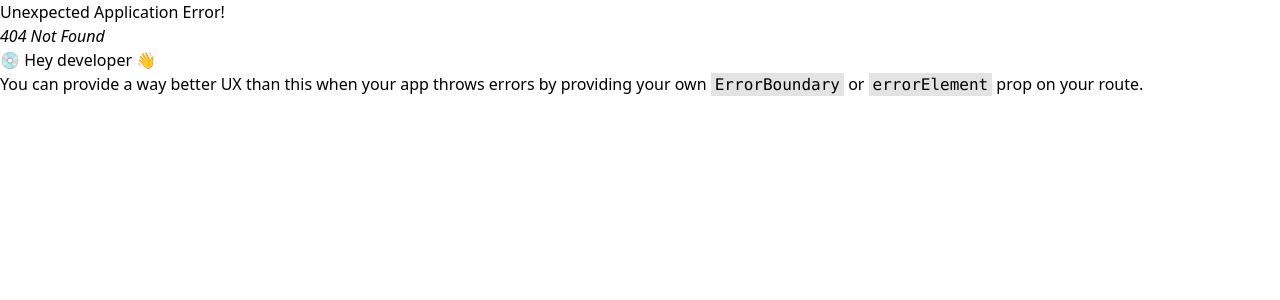
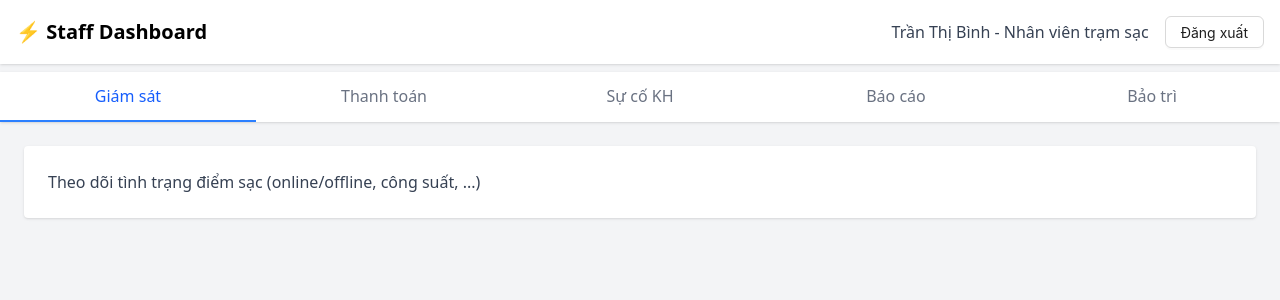
Before and after one commit to vupham-308/ev-charging-management, a React (Vite) app in the folder ev-charging-frontend/: page /staff in a window 1280 px wide. Before the commit this address had no page. Shown: the top 300 px of the page. Built offline with nearby package versions, Linux system fonts and the light colour scheme.

Commit message:
Them navigate thong qua role

```diff
--- /dev/null
+++ b/ev-charging-frontend/src/pages/admin/index.jsx
@@ -0,0 +1,37 @@
+import React from "react";
+import { Button } from "antd";
+import { useNavigate } from "react-router-dom";
+
+const AdminDashboard = () => {
+  const navigate = useNavigate();
+
+  const handleLogout = () => {
+    localStorage.removeItem("token");
+    navigate("/login");
+  };
+
+  return (
+    <div className="min-h-screen bg-gray-100">
+      <header className="flex justify-between items-center bg-white shadow p-4">
+        <h1 className="text-xl font-bold">🚀 Admin Dashboard</h1>
+        <div className="flex items-center gap-4">
+          <span className="text-gray-700">Xin chào, Quản trị viên!</span>
+          <Button type="primary" danger onClick={handleLogout}>
+            Đăng xuất
+          </Button>
+        </div>
+      </header>
+
+      <main className="p-6">
+        <div className="bg-white p-6 rounded shadow">
+          <h2 className="text-lg font-semibold mb-2">Quản lý hệ thống</h2>
+          <p className="text-gray-600">
+            Đây là trang dành cho quản trị viên. Bạn có thể quản lý tài khoản, trạm sạc, và dữ liệu thống kê tại đây.
+          </p>
+        </div>
+      </main>
+    </div>
+  );
+};
+
+export default AdminDashboard;
--- /dev/null
+++ b/ev-charging-frontend/src/pages/driver/index.jsx
@@ -0,0 +1,37 @@
+import React from "react";
+import { Button } from "antd";
+import { useNavigate } from "react-router-dom";
+
+const DriverDashboard = () => {
+  const navigate = useNavigate();
+
+  const handleLogout = () => {
+    localStorage.removeItem("token");
+    navigate("/login");
+  };
+
+  return (
+    <div className="min-h-screen bg-gray-100">
+      <header className="flex justify-between items-center bg-white shadow p-4">
+        <h1 className="text-xl font-bold">🚗 Driver Dashboard</h1>
+        <div className="flex items-center gap-4">
+          <span className="text-gray-700">Xin chào, Tài xế!</span>
+          <Button type="primary" onClick={handleLogout}>
+            Đăng xuất
+          </Button>
+        </div>
+      </header>
+
+      <main className="p-6">
+        <div className="bg-white p-6 rounded shadow">
+          <h2 className="text-lg font-semibold mb-2">Thông tin cá nhân & Trạm sạc gần nhất</h2>
+          <p className="text-gray-600">
+            Đây là trang dành cho tài xế. Bạn có thể xem lịch sử sạc, vị trí trạm sạc gần nhất, và trạng thái xe tại đây.
+          </p>
+        </div>
+      </main>
+    </div>
+  );
+};
+
+export default DriverDashboard;
--- a/ev-charging-frontend/src/pages/login/index.jsx
+++ b/ev-charging-frontend/src/pages/login/index.jsx
@@ -38,14 +38,23 @@ const LoginPage = () => {
     setIsLoading(true);
     try {
       const response = await api.post("/login", values);
-      toast.success("Successfully create new account!");
-      console.log(response);
-      const { token } = response.data;
+
+      const { token, role } = response.data;
+      toast.success("Successfully login!")
       localStorage.setItem("token", token);
 
       // lưu state
       dispatch(login(response.data));
+     if (role === "Admin") {
+      navigate("/admin-dashboard");
+    } else if (role === "Staff") {
+      navigate("/staff-dashboard");
+    } else if (role === "Driver") {
+      navigate("/driver-dashboard");
+    } else {
+      // fallback nếu không xác định được role
       navigate("/");
+    }
     } catch (e) {
       message.error("Login failed. Please try again.");
     } finally {
--- /dev/null
+++ b/ev-charging-frontend/src/pages/staff/index.jsx
@@ -0,0 +1,64 @@
+import React, { useState } from "react";
+import { Button } from "antd";
+import { useNavigate } from "react-router-dom";
+
+const tabs = ["Giám sát", "Thanh toán", "Sự cố KH", "Báo cáo", "Bảo trì"];
+
+const StaffDashboard = () => {
+  const navigate = useNavigate();
+  const [activeTab, setActiveTab] = useState("Giám sát");
+
+  const handleLogout = () => {
+    localStorage.removeItem("token");
+    navigate("/login");
+  };
+
+  const renderContent = () => {
+    switch (activeTab) {
+      case "Giám sát":
+        return "Theo dõi tình trạng điểm sạc (online/offline, công suất, ...)";
+      case "Thanh toán":
+        return "Quản lý việc khởi động/dừng phiên sạc, ghi nhận thanh toán tại chỗ phí sạc xe.";
+      case "Sự cố KH":
+        return "Báo cáo và xử lý sự cố của khách hàng tại trạm.";
+      case "Báo cáo":
+        return "Xem thống kê và báo cáo tổng hợp.";
+      case "Bảo trì":
+        return "Lên lịch và ghi nhận bảo trì trạm sạc.";
+      default:
+        return "";
+    }
+  };
+
+  return (
+    <div className="min-h-screen bg-gray-100">
+      <header className="flex justify-between items-center bg-white shadow p-4">
+        <h1 className="text-xl font-bold">⚡ Staff Dashboard</h1>
+        <div className="flex items-center gap-4">
+          <span className="text-gray-700">Trần Thị Bình - Nhân viên trạm sạc</span>
+          <Button onClick={handleLogout}>Đăng xuất</Button>
+        </div>
+      </header>
+
+      <nav className="flex bg-white mt-2 shadow">
+        {tabs.map((tab) => (
+          <button
+            key={tab}
+            onClick={() => setActiveTab(tab)}
+            className={`flex-1 py-3 font-medium border-b-2 ${
+              activeTab === tab ? "border-blue-500 text-blue-600" : "border-transparent text-gray-500 hover:text-gray-700"
+            }`}
+          >
+            {tab}
+          </button>
+        ))}
+      </nav>
+
+      <main className="p-6">
+        <div className="bg-white p-6 rounded shadow text-gray-700">{renderContent()}</div>
+      </main>
+    </div>
+  );
+};
+
+export default StaffDashboard;
```
Also changed, not shown: ev-charging-frontend/src/App.jsx (+17 -0 lines).
